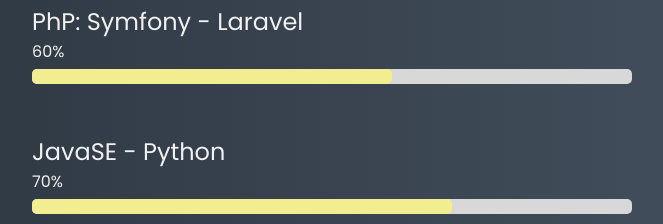
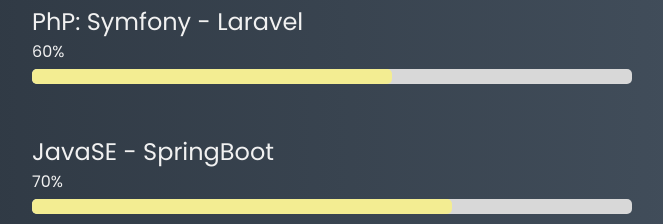
Before and after one commit to Djibba/Portfolio, a plain HTML site: page index.html in a window 1280 px wide. Shown: the part 3080-3304 px from the top of the page, without its empty margins (308-971 px from the left). Drawn offline with nearby package versions, Linux system fonts and the light colour scheme; a script that the page names is missing.

Commit message:
Update index.html

```diff
--- a/index.html
+++ b/index.html
@@ -233,7 +233,7 @@
             </div>
 
             <div class="range-cont">
-                <p class="label-skill">JavaSE - Python</p>
+                <p class="label-skill">JavaSE - SpringBoot</p>
                 <p class="number-skill">70%</p>
                 <div class="barre-skill b3"></div>
                 <div class="barre-grises"></div>
```
